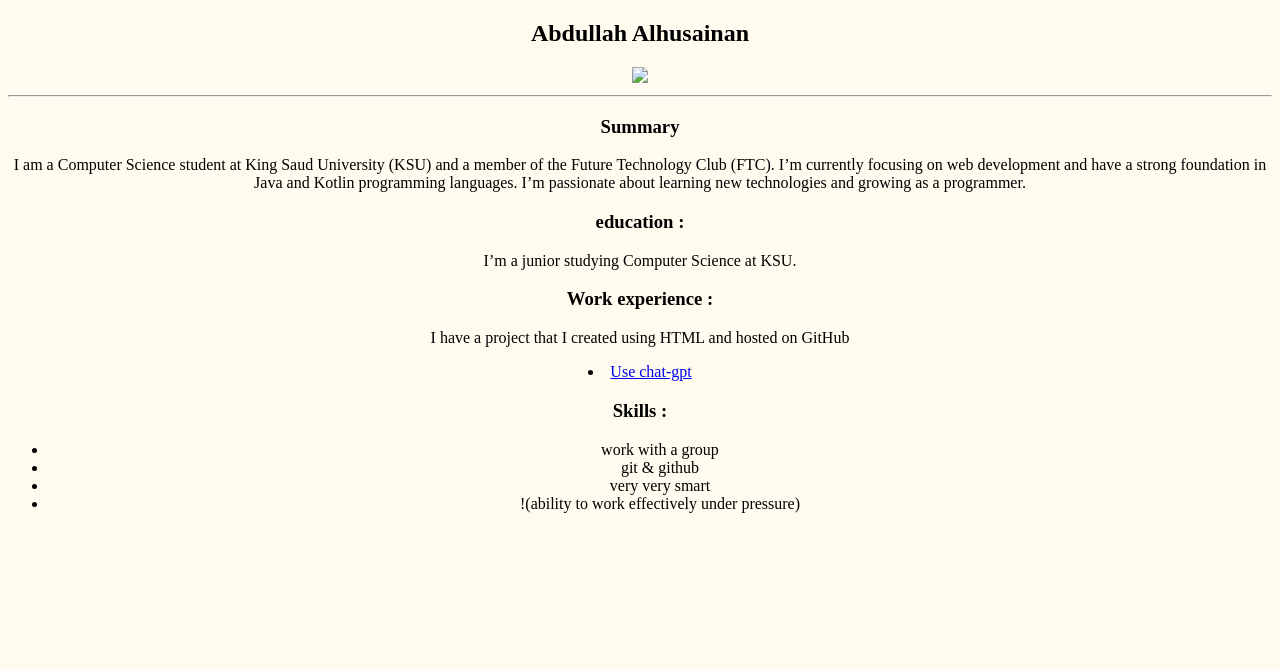
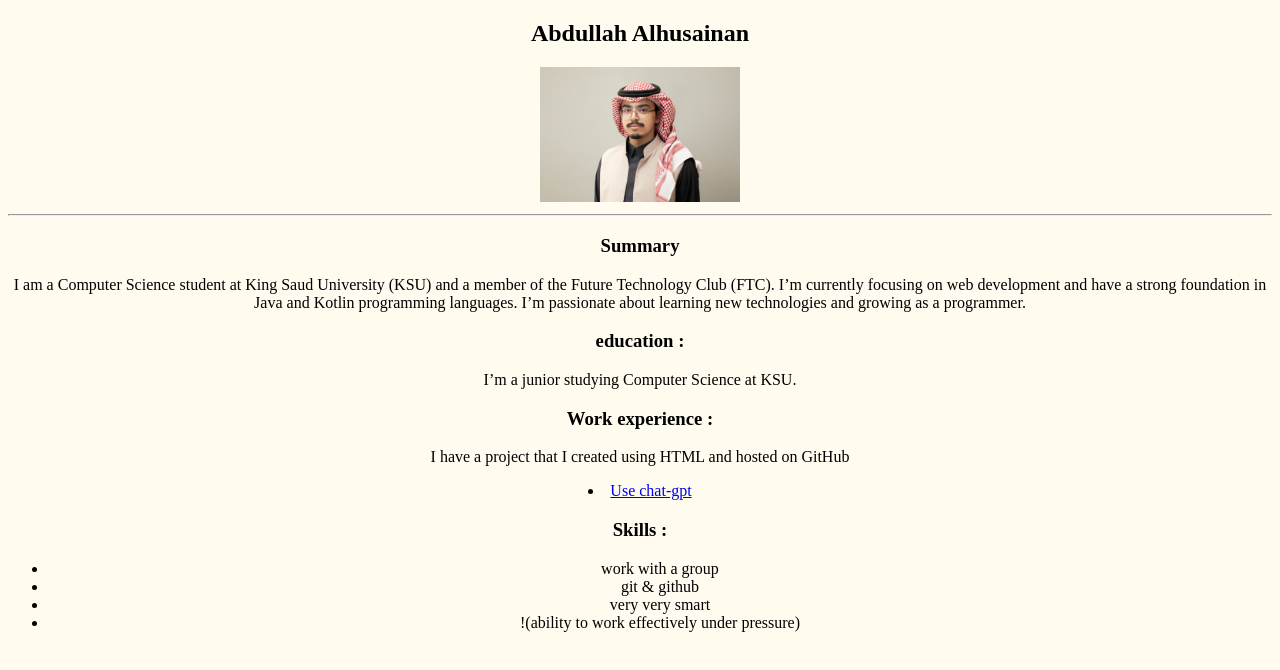
Before and after one commit to abdullah170g/my_resume, a plain HTML site: page index.html in a window 1280 px wide. Drawn offline with Linux system fonts and the light colour scheme.

Commit message:
Update index.html

```diff
--- a/index.html
+++ b/index.html
@@ -11,7 +11,7 @@
      </h2>
 
 
-     <img src="./photoes/me.JPG" width="200.px"/>
+     <img src="./me.JPG" width="200.px"/>
 
      <hr/>
 
```
